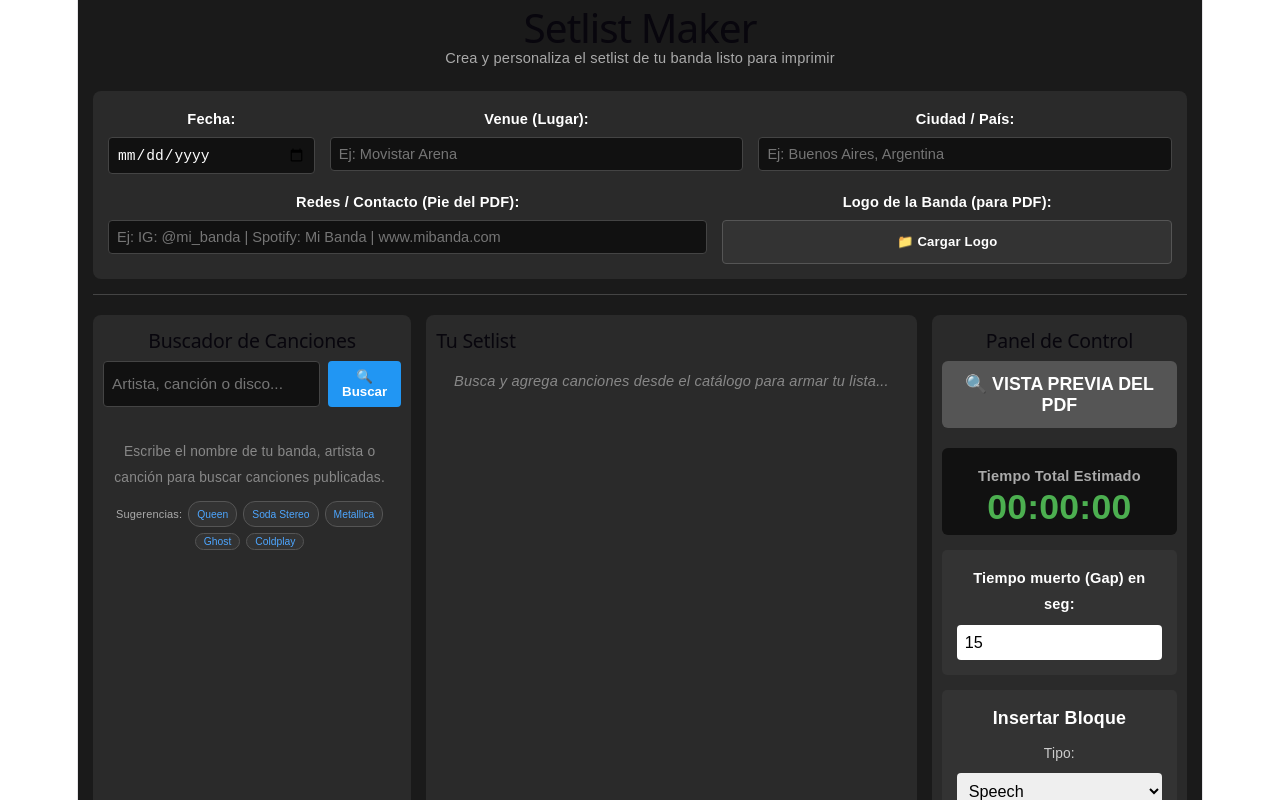
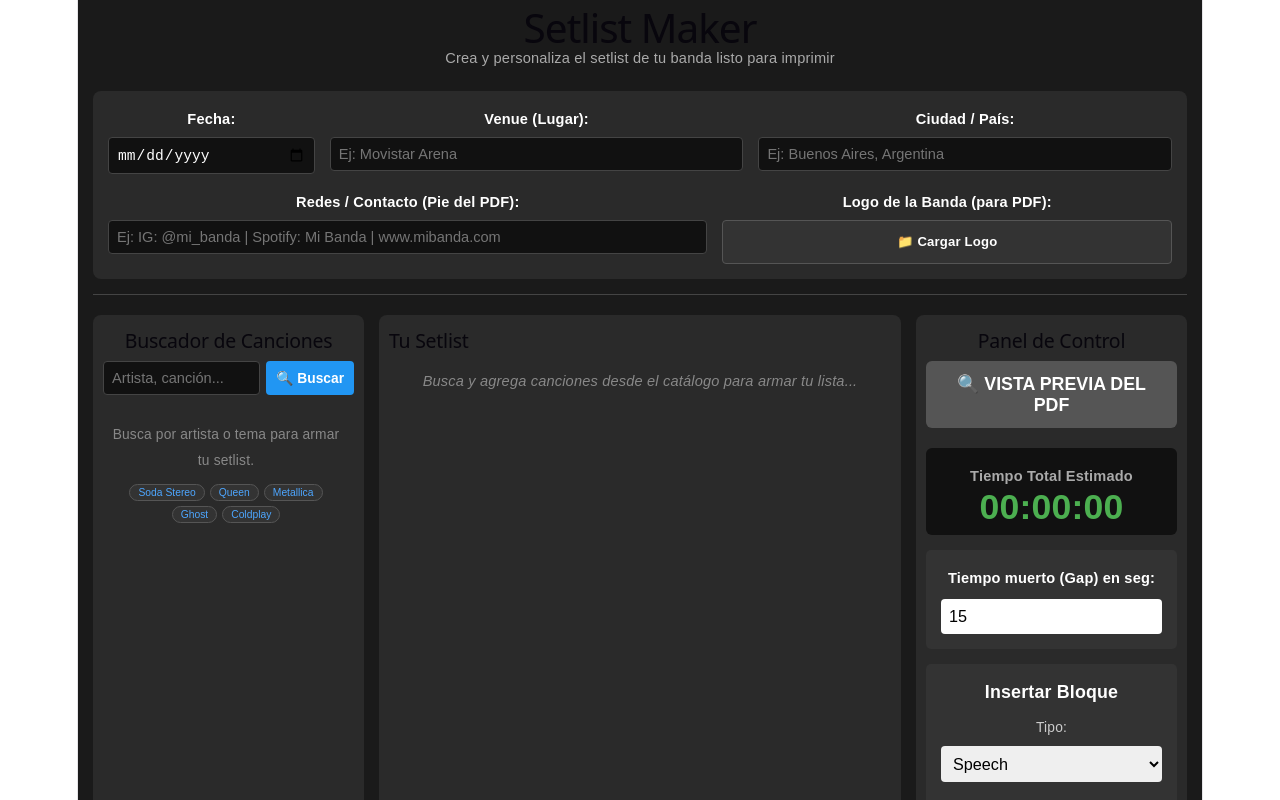
Before and after one commit to hcirig/setlist-maker, a React (Vite) app: page / in a window 1280 px wide. Shown: the top 800 px of the page. Built offline with nearby package versions, Linux system fonts and the light colour scheme.

Commit message:
update v2 test 2

```diff
--- a/src/App.jsx
+++ b/src/App.jsx
@@ -277,7 +277,7 @@ function App() {
       if (logoDimensions.height > 0) {
         const ratio = logoDimensions.width / logoDimensions.height;
         logoWidth = logoHeight * ratio;
-        if (logoWidth > 55) logoWidth = 55; // Límite máximo de ancho
+        if (logoWidth > 55) logoWidth = 55;
       } else {
         logoWidth = 30;
       }
@@ -481,22 +481,22 @@ function App() {
 
       <main className="main-container">
 
-        {/* BUSCADOR DE CANCIONES */}
-        <section className="columna-catalogo" style={{ backgroundColor: '#2a2a2a', padding: '10px', borderRadius: '8px' }}>
+        {/* BUSCADOR DE CANCIONES (FIX DE ANCHO) */}
+        <section className="columna-catalogo" style={{ backgroundColor: '#2a2a2a', padding: '10px', borderRadius: '8px', minWidth: 0, boxSizing: 'border-box' }}>
           <h2 style={{ fontSize: '1.2em', marginTop: '5px' }}>Buscador de Canciones</h2>
 
-          <form onSubmit={handleSearchSubmit} style={{ display: 'flex', gap: '8px', marginBottom: '12px' }}>
+          <form onSubmit={handleSearchSubmit} style={{ display: 'flex', gap: '6px', marginBottom: '12px', width: '100%', boxSizing: 'border-box' }}>
             <input
               type="text"
-              placeholder="Artista, canción o disco..."
+              placeholder="Artista, canción..."
               value={busqueda}
               onChange={(e) => setBusqueda(e.target.value)}
-              style={{ flex: 1, padding: '8px', borderRadius: '4px', border: '1px solid #444', backgroundColor: '#111', color: '#fff', fontSize: '0.95em' }}
+              style={{ flex: 1, minWidth: 0, padding: '8px', borderRadius: '4px', border: '1px solid #444', backgroundColor: '#111', color: '#fff', fontSize: '0.9em', boxSizing: 'border-box' }}
             />
             <button
               type="submit"
               disabled={cargandoBusqueda}
-              style={{ backgroundColor: '#2196F3', color: 'white', border: 'none', padding: '8px 14px', borderRadius: '4px', cursor: cargandoBusqueda ? 'wait' : 'pointer', fontWeight: 'bold' }}
+              style={{ backgroundColor: '#2196F3', color: 'white', border: 'none', padding: '8px 10px', borderRadius: '4px', cursor: cargandoBusqueda ? 'wait' : 'pointer', fontWeight: 'bold', fontSize: '0.85em', flexShrink: 0 }}
             >
               {cargandoBusqueda ? '...' : '🔍 Buscar'}
             </button>
@@ -504,15 +504,14 @@ function App() {
 
           <div className="scroll-area">
             {cargandoBusqueda ? (
-              <p style={{ color: '#aaa', fontStyle: 'italic', textAlign: 'center', padding: '20px 0' }}>Buscando en catálogo global... 🎵</p>
+              <p style={{ color: '#aaa', fontStyle: 'italic', textAlign: 'center', padding: '20px 0' }}>Buscando canciones... 🎵</p>
             ) : errorBusqueda ? (
-              <p style={{ color: '#f44336', textAlign: 'center', padding: '10px 0' }}>{errorBusqueda}</p>
+              <p style={{ color: '#f44336', textAlign: 'center', padding: '10px 0', fontSize: '0.85em' }}>{errorBusqueda}</p>
             ) : resultados.length === 0 ? (
-              <div style={{ textAlign: 'center', color: '#888', padding: '20px 10px', fontSize: '0.85em' }}>
-                <p style={{ marginBottom: '10px' }}>Escribe el nombre de tu banda, artista o canción para buscar canciones publicadas.</p>
-                <div style={{ display: 'flex', gap: '6px', justifyContent: 'center', flexWrap: 'wrap', marginTop: '10px' }}>
-                  <span style={{ fontSize: '0.8em', color: '#aaa' }}>Sugerencias:</span>
-                  {['Queen', 'Soda Stereo', 'Metallica', 'Ghost', 'Coldplay'].map((term) => (
+              <div style={{ textAlign: 'center', color: '#888', padding: '15px 5px', fontSize: '0.85em' }}>
+                <p style={{ marginBottom: '10px' }}>Busca por artista o tema para armar tu setlist.</p>
+                <div style={{ display: 'flex', gap: '5px', justifyContent: 'center', flexWrap: 'wrap', marginTop: '8px' }}>
+                  {['Soda Stereo', 'Queen', 'Metallica', 'Ghost', 'Coldplay'].map((term) => (
                     <button
                       key={term}
                       onClick={() => { setBusqueda(term); ejecutarBusqueda(term); }}
@@ -525,36 +524,36 @@ function App() {
               </div>
             ) : (
               discosAgrupados.map((disco) => (
-                <details key={disco.nombreDisco} open style={{ marginBottom: '6px', backgroundColor: '#333', borderRadius: '5px' }}>
-                  <summary style={{ display: 'flex', alignItems: 'center', padding: '8px', cursor: 'pointer', fontWeight: 'bold', outline: 'none', fontSize: '0.85em', textAlign: 'left' }}>
+                <details key={disco.nombreDisco} open style={{ marginBottom: '6px', backgroundColor: '#333', borderRadius: '5px', overflow: 'hidden' }}>
+                  <summary style={{ display: 'flex', alignItems: 'center', padding: '8px', cursor: 'pointer', fontWeight: 'bold', outline: 'none', fontSize: '0.85em', textAlign: 'left', minWidth: 0 }}>
                     <img
                       src={disco.artwork}
                       alt={disco.nombreDisco}
-                      style={{ width: '32px', height: '32px', marginRight: '10px', borderRadius: '3px', objectFit: 'cover', backgroundColor: '#111' }}
+                      style={{ width: '32px', height: '32px', marginRight: '8px', borderRadius: '3px', objectFit: 'cover', backgroundColor: '#111', flexShrink: 0 }}
                       onError={(e) => { e.target.onerror = null; e.target.style.display = 'none'; }}
                     />
-                    <div style={{ flex: '1', minWidth: 0, overflow: 'hidden', textOverflow: 'ellipsis', whiteSpace: 'nowrap' }}>
-                      <div>{disco.nombreDisco}</div>
-                      <small style={{ color: '#aaa', fontWeight: 'normal', fontSize: '0.85em' }}>
+                    <div style={{ flex: '1', minWidth: 0, overflow: 'hidden' }}>
+                      <div style={{ textOverflow: 'ellipsis', overflow: 'hidden', whiteSpace: 'nowrap', width: '100%' }}>{disco.nombreDisco}</div>
+                      <small style={{ color: '#aaa', fontWeight: 'normal', fontSize: '0.8em', display: 'block', textOverflow: 'ellipsis', overflow: 'hidden', whiteSpace: 'nowrap' }}>
                         {disco.artista} {disco.anio ? `• ${disco.anio}` : ''}
                       </small>
                     </div>
                   </summary>
-                  <div style={{ padding: '0 8px 8px 8px' }}>
+                  <div style={{ padding: '0 6px 6px 6px' }}>
                     {disco.canciones.map((cancion) => (
-                      <div key={cancion.trackId} style={{ display: 'flex', justifyContent: 'space-between', alignItems: 'center', backgroundColor: '#444', marginBottom: '4px', padding: '5px 8px', borderRadius: '4px', gap: '8px' }}>
-                        <div style={{ textAlign: 'left', flex: '1', minWidth: 0 }}>
-                          <strong style={{ fontSize: '0.8em', display: 'block', overflow: 'hidden', textOverflow: 'ellipsis', whiteSpace: 'nowrap' }}>
+                      <div key={cancion.trackId} style={{ display: 'flex', justifyContent: 'space-between', alignItems: 'center', backgroundColor: '#444', marginBottom: '4px', padding: '6px 8px', borderRadius: '4px', gap: '6px', minWidth: 0 }}>
+                        <div style={{ textAlign: 'left', flex: '1', minWidth: 0, wordBreak: 'break-word' }}>
+                          <strong style={{ fontSize: '0.8em', display: 'block', lineHeight: '1.2' }}>
                             {cancion.trackNumber ? `${cancion.trackNumber}. ` : ''}{cancion.trackName}
                           </strong>
-                          <small style={{ color: '#aaa', fontSize: '0.7em' }}>
-                            {cancion.artistName} • {formatearTiempo(Math.round((cancion.trackTimeMillis || 0) / 1000))}
+                          <small style={{ color: '#aaa', fontSize: '0.7em', display: 'block', marginTop: '2px' }}>
+                            {formatearTiempo(Math.round((cancion.trackTimeMillis || 0) / 1000))}
                           </small>
                         </div>
                         <button
                           onClick={() => agregarAlSetlist(cancion)}
                           title="Agregar al setlist"
-                          style={{ backgroundColor: '#4CAF50', color: 'white', border: 'none', padding: '6px 12px', borderRadius: '3px', cursor: 'pointer', fontSize: '1.1em', flexShrink: 0 }}
+                          style={{ backgroundColor: '#4CAF50', color: 'white', border: 'none', padding: '4px 10px', borderRadius: '3px', cursor: 'pointer', fontSize: '1em', flexShrink: 0 }}
                         >
                           +
                         </button>
@@ -568,7 +567,7 @@ function App() {
         </section>
 
         {/* SETLIST PRINCIPAL */}
-        <section className="columna-setlist" style={{ backgroundColor: '#2a2a2a', padding: '10px', borderRadius: '8px' }}>
+        <section className="columna-setlist" style={{ backgroundColor: '#2a2a2a', padding: '10px', borderRadius: '8px', minWidth: 0 }}>
           <div style={{ display: 'flex', justifyContent: 'space-between', alignItems: 'center', marginBottom: '10px', flexWrap: 'wrap', gap: '10px' }}>
             <h2 style={{ margin: '5px 0', fontSize: '1.2em' }}>Tu Setlist</h2>
             {setlistRenderizado.length > 0 && (
@@ -707,7 +706,7 @@ function App() {
         </section>
 
         {/* PANEL DE CONTROL */}
-        <section className="columna-panel" style={{ backgroundColor: '#2a2a2a', padding: '10px', borderRadius: '8px' }}>
+        <section className="columna-panel" style={{ backgroundColor: '#2a2a2a', padding: '10px', borderRadius: '8px', minWidth: 0 }}>
           <h2 style={{ fontSize: '1.2em', marginTop: '5px' }}>Panel de Control</h2>
 
           <button
```
Also changed, not shown: 1 other file (tests, documents, lock files or other folders).
